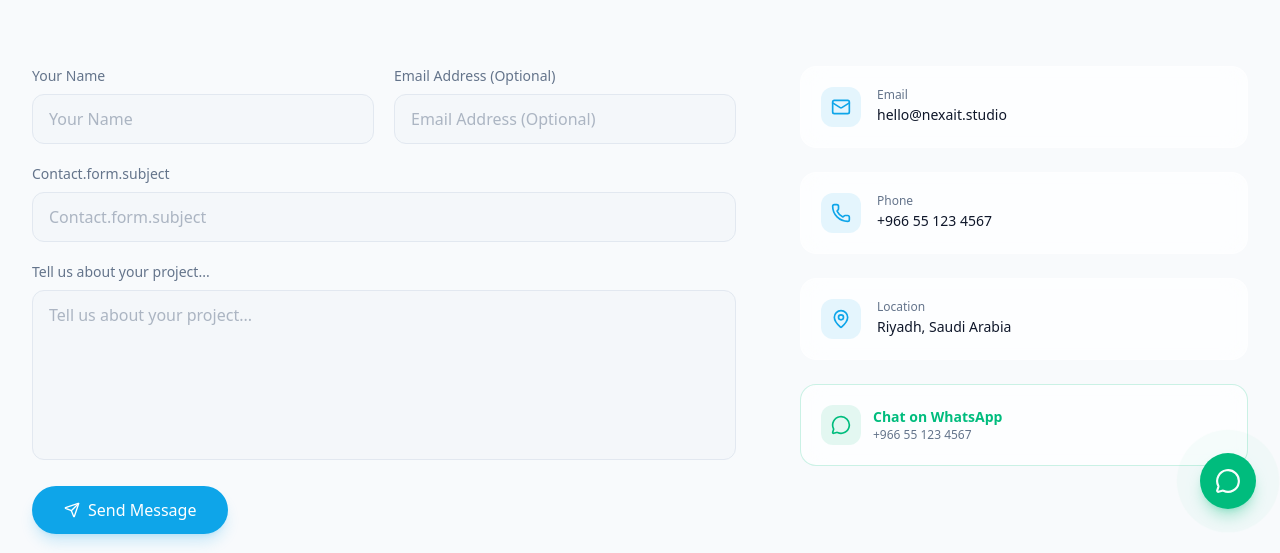
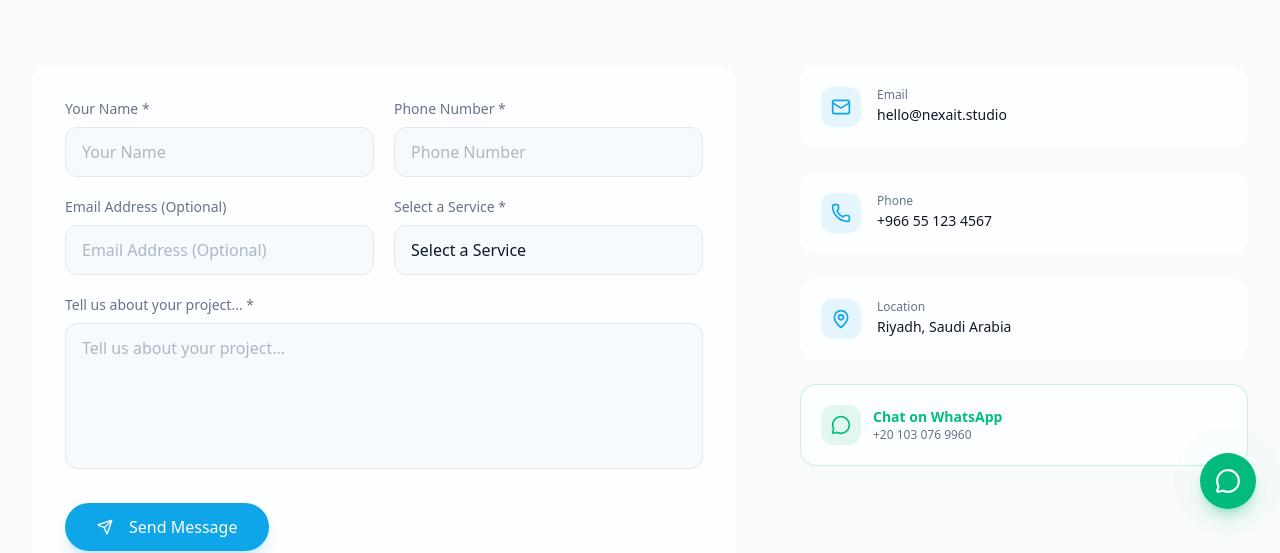
Before and after one commit to ramyradad1/nexit-studio, a Next.js app: page /en/contact in a window 1280 px wide. Shown: the part 267-820 px from the top of the page. Built offline with nearby package versions, Linux system fonts and the light colour scheme; no server answers.

Commit message:
chore: Configure Next.js for GitHub Pages static export and setup CI/CD workflow

```diff
--- a/next.config.ts
+++ b/next.config.ts
@@ -4,7 +4,10 @@ import createNextIntlPlugin from "next-intl/plugin";
 const withNextIntl = createNextIntlPlugin("./src/i18n/request.ts");
 
 const nextConfig: NextConfig = {
-  /* config options here */
+  output: "export",
+  images: {
+    unoptimized: true,
+  },
 };
 
 export default withNextIntl(nextConfig);
--- a/src/app/[locale]/contact/page.tsx
+++ b/src/app/[locale]/contact/page.tsx
@@ -1,14 +1,75 @@
 "use client";
 
+import { useState } from "react";
 import { useTranslations } from "next-intl";
 import { motion } from "framer-motion";
 import { Container } from "@/components/ui/Container";
 import { SectionHeading } from "@/components/ui/SectionHeading";
 import { Button } from "@/components/ui/Button";
-import { Mail, Phone, MapPin, MessageCircle, Send } from "lucide-react";
+import { Mail, Phone, MapPin, MessageCircle, Send, Loader2 } from "lucide-react";
+import { toast } from "sonner";
+import { supabase } from "@/lib/supabase";
 
 export default function ContactPage() {
   const t = useTranslations("Contact");
+
+  const [formData, setFormData] = useState({
+    name: "",
+    email: "",
+    phone: "",
+    service: "",
+    message: "",
+  });
+  const [isSubmitting, setIsSubmitting] = useState(false);
+
+  const handleSubmit = async (e: React.FormEvent) => {
+    e.preventDefault();
+    if (!formData.name || !formData.phone || !formData.service || !formData.message) {
+      toast.error(t("form.error")); // Basic validation
+      return;
+    }
+
+    setIsSubmitting(true);
+
+    try {
+      // Attempt to save to Supabase
+      const { error } = await supabase.from("leads").insert([
+        {
+          name: formData.name,
+          email: formData.email || null,
+          phone: formData.phone,
+          service: formData.service,
+          message: formData.message,
+        },
+      ]);
+
+      if (error) {
+        throw error;
+      }
+
+      toast.success(t("form.success"));
+      setFormData({ name: "", email: "", phone: "", service: "", message: "" });
+    } catch (err) {
+      console.warn("Supabase insert failed, falling back to localStorage", err);
+      // Fallback to localStorage
+      try {
+        const existingLogs = JSON.parse(localStorage.getItem("nexa-leads") || "[]");
+        existingLogs.push({ ...formData, timestamp: new Date().toISOString() });
+        localStorage.setItem("nexa-leads", JSON.stringify(existingLogs));
+
+        toast.success(t("form.success"));
+        setFormData({ name: "", email: "", phone: "", service: "", message: "" });
+      } catch (localErr) {
+        toast.error(t("form.error"));
+      }
+    } finally {
+      setIsSubmitting(false);
+    }
+  };
+
+  const handleChange = (e: React.ChangeEvent<HTMLInputElement | HTMLTextAreaElement | HTMLSelectElement>) => {
+    setFormData((prev) => ({ ...prev, [e.target.id]: e.target.value }));
+  };
 
   return (
     <section className="py-20 lg:py-28">
@@ -24,19 +85,39 @@ export default function ContactPage() {
             transition={{ duration: 0.5 }}
             className="lg:col-span-3"
           >
-            <form className="space-y-5">
+            <form onSubmit={handleSubmit} className="space-y-5 glass-card p-6 sm:p-8">
               <div className="grid grid-cols-1 sm:grid-cols-2 gap-5">
                 <div>
                   <label htmlFor="name" className="block text-sm font-medium mb-2 text-muted-foreground">
-                    {t("form.name")}
+                    {t("form.name")} *
                   </label>
                   <input
                     id="name"
                     type="text"
+                    required
+                    value={formData.name}
+                    onChange={handleChange}
                     className="w-full px-4 py-3 rounded-xl bg-muted/50 border border-border text-foreground placeholder:text-muted-foreground/50 focus:outline-none focus:border-accent focus:ring-1 focus:ring-accent transition-all"
                     placeholder={t("form.name")}
                   />
                 </div>
+                <div>
+                  <label htmlFor="phone" className="block text-sm font-medium mb-2 text-muted-foreground">
+                    {t("form.phone")} *
+                  </label>
+                  <input
+                    id="phone"
+                    type="tel"
+                    required
+                    value={formData.phone}
+                    onChange={handleChange}
+                    className="w-full px-4 py-3 rounded-xl bg-muted/50 border border-border text-foreground placeholder:text-muted-foreground/50 focus:outline-none focus:border-accent focus:ring-1 focus:ring-accent transition-all"
+                    placeholder={t("form.phone")}
+                  />
+                </div>
+              </div>
+
+              <div className="grid grid-cols-1 sm:grid-cols-2 gap-5">
                 <div>
                   <label htmlFor="email" className="block text-sm font-medium mb-2 text-muted-foreground">
                     {t("form.email")}
@@ -44,36 +125,60 @@ export default function ContactPage() {
                   <input
                     id="email"
                     type="email"
+                    value={formData.email}
+                    onChange={handleChange}
                     className="w-full px-4 py-3 rounded-xl bg-muted/50 border border-border text-foreground placeholder:text-muted-foreground/50 focus:outline-none focus:border-accent focus:ring-1 focus:ring-accent transition-all"
                     placeholder={t("form.email")}
                   />
                 </div>
+                <div>
+                  <label htmlFor="service" className="block text-sm font-medium mb-2 text-muted-foreground">
+                    {t("form.service")} *
+                  </label>
+                  <select
+                    id="service"
+                    required
+                    value={formData.service}
+                    onChange={handleChange}
+                    className="w-full px-4 py-3 rounded-xl bg-muted/50 border border-border text-foreground focus:outline-none focus:border-accent focus:ring-1 focus:ring-accent transition-all appearance-none"
+                  >
+                    <option value="" disabled>{t("form.service")}</option>
+                    <option value="web">{t("form.services.web")}</option>
+                    <option value="it">{t("form.services.it")}</option>
+                    <option value="cloud">{t("form.services.cloud")}</option>
+                    <option value="security">{t("form.services.security")}</option>
+                    <option value="other">{t("form.services.other")}</option>
+                  </select>
+                </div>
               </div>
-              <div>
-                <label htmlFor="subject" className="block text-sm font-medium mb-2 text-muted-foreground">
-                  {t("form.subject")}
-                </label>
-                <input
-                  id="subject"
-                  type="text"
-                  className="w-full px-4 py-3 rounded-xl bg-muted/50 border border-border text-foreground placeholder:text-muted-foreground/50 focus:outline-none focus:border-accent focus:ring-1 focus:ring-accent transition-all"
-                  placeholder={t("form.subject")}
-                />
-              </div>
+
               <div>
                 <label htmlFor="message" className="block text-sm font-medium mb-2 text-muted-foreground">
-                  {t("form.message")}
+                  {t("form.message")} *
                 </label>
                 <textarea
                   id="message"
-                  rows={6}
+                  required
+                  rows={5}
+                  value={formData.message}
+                  onChange={handleChange}
                   className="w-full px-4 py-3 rounded-xl bg-muted/50 border border-border text-foreground placeholder:text-muted-foreground/50 focus:outline-none focus:border-accent focus:ring-1 focus:ring-accent transition-all resize-none"
                   placeholder={t("form.message")}
                 />
               </div>
-              <Button type="submit" size="lg">
-                <Send size={16} />
-                {t("form.send")}
+
+              <Button type="submit" size="lg" disabled={isSubmitting} className="w-full sm:w-auto mt-2">
+                {isSubmitting ? (
+                  <>
+                    <Loader2 size={16} className="animate-spin mr-2" />
+                    {t("form.sending")}
+                  </>
+                ) : (
+                  <>
+                    <Send size={16} className="mr-2" />
+                    {t("form.send")}
+                  </>
+                )}
               </Button>
             </form>
           </motion.div>
@@ -114,7 +219,7 @@ export default function ContactPage() {
               </div>
               <div>
                 <p className="text-sm font-semibold text-emerald-500">{t("info.whatsapp")}</p>
-                <p className="text-xs text-muted-foreground">+966 55 123 4567</p>
+                <p className="text-xs text-muted-foreground">+20 103 076 9960</p>
               </div>
             </a>
           </motion.div>
--- a/src/messages/ar.json
+++ b/src/messages/ar.json
@@ -79,23 +79,39 @@
     "items": {
       "realestate": {
         "title": "مساكن الرياض",
-        "description": "صفحة هبوط متميزة للعقارات الفاخرة في مدينة الرياض.",
-        "tags": "HTML,CSS,JS"
+        "description": "صفحة هبوط عقارية فاخرة للعقارات في الرياض.",
+        "tags": "HTML,CSS,JS",
+        "category": "web"
       },
       "coffee": {
-        "title": "القهوة السعودية",
-        "description": "قالب متجر إلكتروني لبيع القهوة السعودية المختصة.",
-        "tags": "React,Tailwind"
+        "title": "شركة القهوة السعودية",
+        "description": "قالب واجهة متجر إلكتروني للقهوة السعودية المختصة.",
+        "tags": "React,Tailwind",
+        "category": "web"
       },
       "agency": {
-        "title": "جدة هب التقني",
-        "description": "معرض أعمال لوكالة إبداعية مع حركات تمرير سلسة.",
-        "tags": "Vanilla JS,GSAP"
+        "title": "مركز جدة التقني",
+        "description": "ملف تعريفي لوكالة إبداعية مع حركات تمرير سلسة.",
+        "tags": "Vanilla JS,GSAP",
+        "category": "ui"
       },
       "vision": {
         "title": "متتبع رؤية 2030",
-        "description": "لوحة تحكم تفاعلية لتصور بيانات المبادرات الوطنية.",
-        "tags": "React,D3.js"
+        "description": "لوحة بيانات تفاعلية مرئية للمبادرات الوطنية.",
+        "tags": "React,D3.js",
+        "category": "cloud"
+      },
+      "logistics": {
+        "title": "فاست تراك اللوجستية",
+        "description": "نظام متكامل لتتبع سلسلة التوريد وإدارة الأسطول.",
+        "tags": "Next.js,PostgreSQL,Maps",
+        "category": "web"
+      },
+      "education": {
+        "title": "منصة إيديوليرن",
+        "description": "بوابة تعليم إلكتروني قابلة للتوسع مع بث فيديو واختبارات تفاعلية.",
+        "tags": "React Native,Node.js",
+        "category": "mobile"
       }
     }
   },
@@ -160,12 +176,22 @@
     "heading": "لنعمل معاً",
     "subtitle": "لديك مشروع في ذهنك؟ تواصل معنا ولنحول رؤيتك إلى واقع.",
     "form": {
-      "name": "اسمك",
-      "email": "البريد الإلكتروني",
-      "subject": "الموضوع",
+      "name": "الاسم",
+      "email": "البريد الإلكتروني (اختياري)",
+      "phone": "رقم الهاتف",
+      "service": "اختر خدمة",
+      "services": {
+        "web": "تطوير الويب والتطبيقات",
+        "it": "دعم تكنولوجيا المعلومات والبنية التحتية",
+        "cloud": "مايكروسوفت والأنظمة السحابية",
+        "security": "الأمن والامتثال",
+        "other": "أخرى / استفسار عام"
+      },
       "message": "أخبرنا عن مشروعك...",
       "send": "إرسال الرسالة",
-      "sending": "جارٍ الإرسال..."
+      "sending": "جاري الإرسال...",
+      "success": "تم إرسال الرسالة بنجاح! سنتواصل معك قريباً.",
+      "error": "فشل إرسال الرسالة. يرجى المحاولة مرة أخرى."
     },
     "info": {
       "emailLabel": "البريد الإلكتروني",
```
Also changed, not shown: src/messages/en.json (+20 -4 lines).
